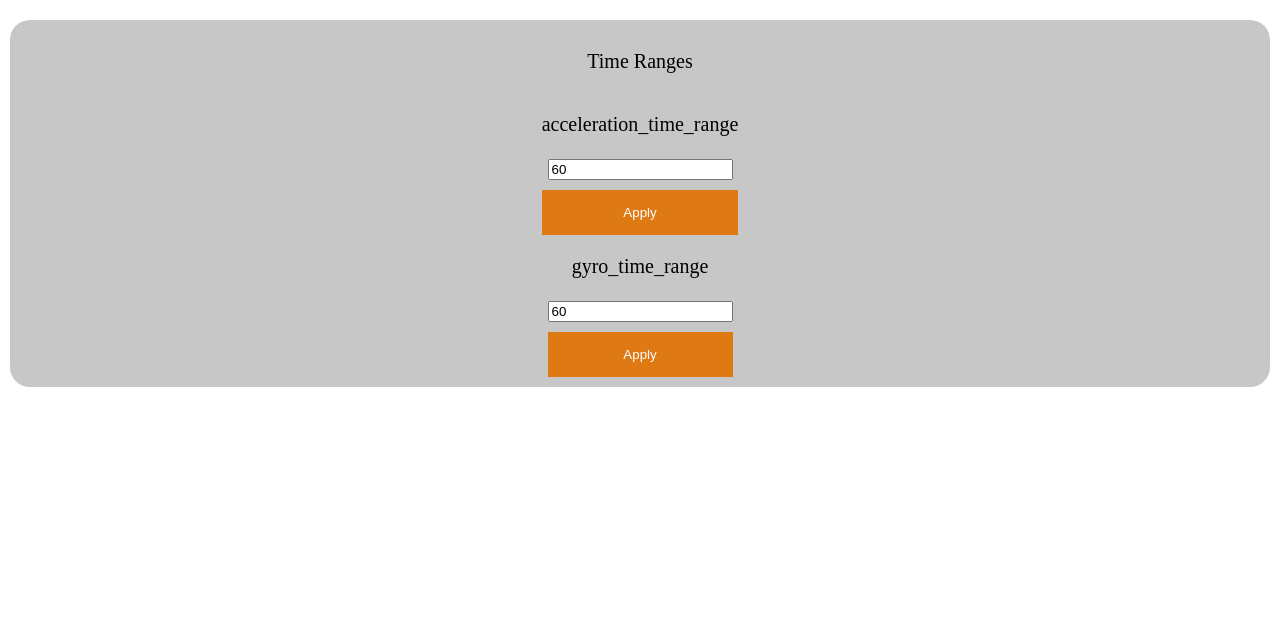
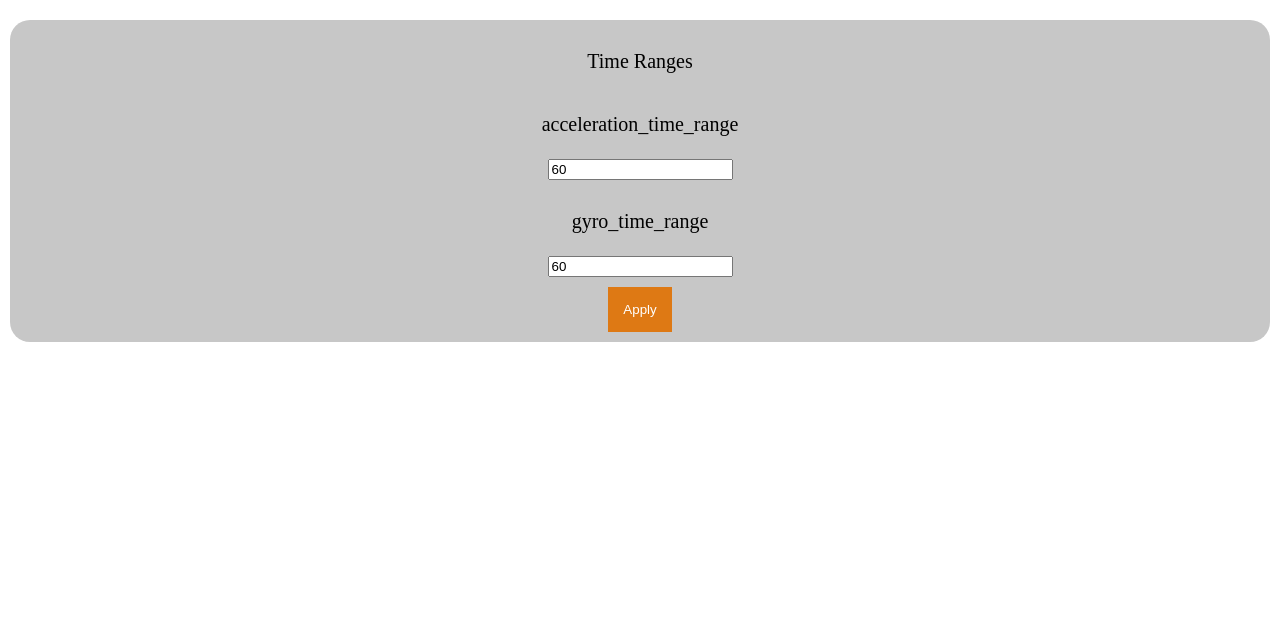
Before and after one commit to zNitche/MotoSentinel, a Flask app: page /settings in a window 1280 px wide. Shown: the part 43-660 px from the top of the page. Run offline with Flask 2, Linux system fonts and the light colour scheme.

Commit message:
settings system refactoring

```diff
--- a/static/main.css
+++ b/static/main.css
@@ -88,10 +88,10 @@ body {
     background-color: #f59536;
 }
 
-.settings-container form {
+.settings-form {
     display: flex;
-    flex-direction: column;
     text-align: center;
+    width: 100%;
 }
 
 .footer {
--- a/templates/settings.html
+++ b/templates/settings.html
@@ -2,24 +2,24 @@
 {% block content %}
         {% if settings_config.SETTINGS_PAGE_STRUCT|length > 0 %}
             {% for settings_struct in settings_config.SETTINGS_PAGE_STRUCT %}
+                <form class="settings-form" method="GET" action="{{ url_for('settings.apply_settings') }}" enctype="multipart/form-data">
                     <div class="settings-container">
                         <p>
                             {{ settings_struct[settings_config.SETTINGS_PAGE_STRUCT_TITLE_KEY_NAME] }}
                         </p>
                         {% for mode in settings_struct["modes"] %}
-                        <form method="GET" action="{{ url_for('settings.set_time_range', mode=mode) }}" enctype="multipart/form-data">
                             <span>
                                 <p>
                                     {{ mode }}
                                 </p>
                                 <input type="text" id="{{ mode }}"
                                         name="{{ mode }}"
-                                       placeholder="time range" value="{{ settings_data[mode] }}">
+                                        value="{{ settings_data[mode] }}">
                             </span>
+                        {% endfor %}
                         <button class="settings-button" type="submit">Apply</button>
+                    </div>
                 </form>
-                    {% endfor %}
-                </div>
             {% endfor %}
         {% else %}
             <p>
```
Also changed, not shown: routes/settings.py (+13 -7 lines). Lines whose indentation alone changed are shown as unchanged.
